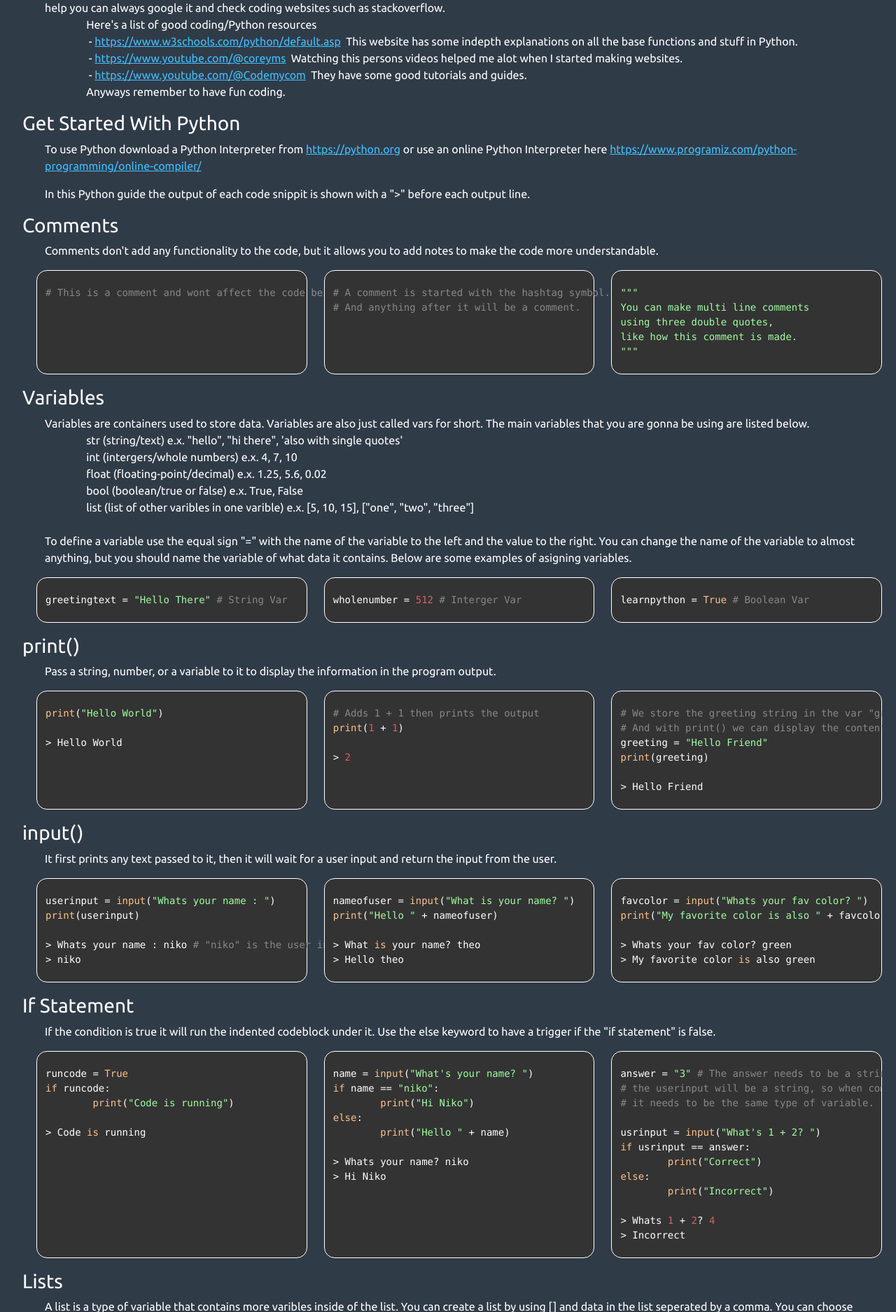
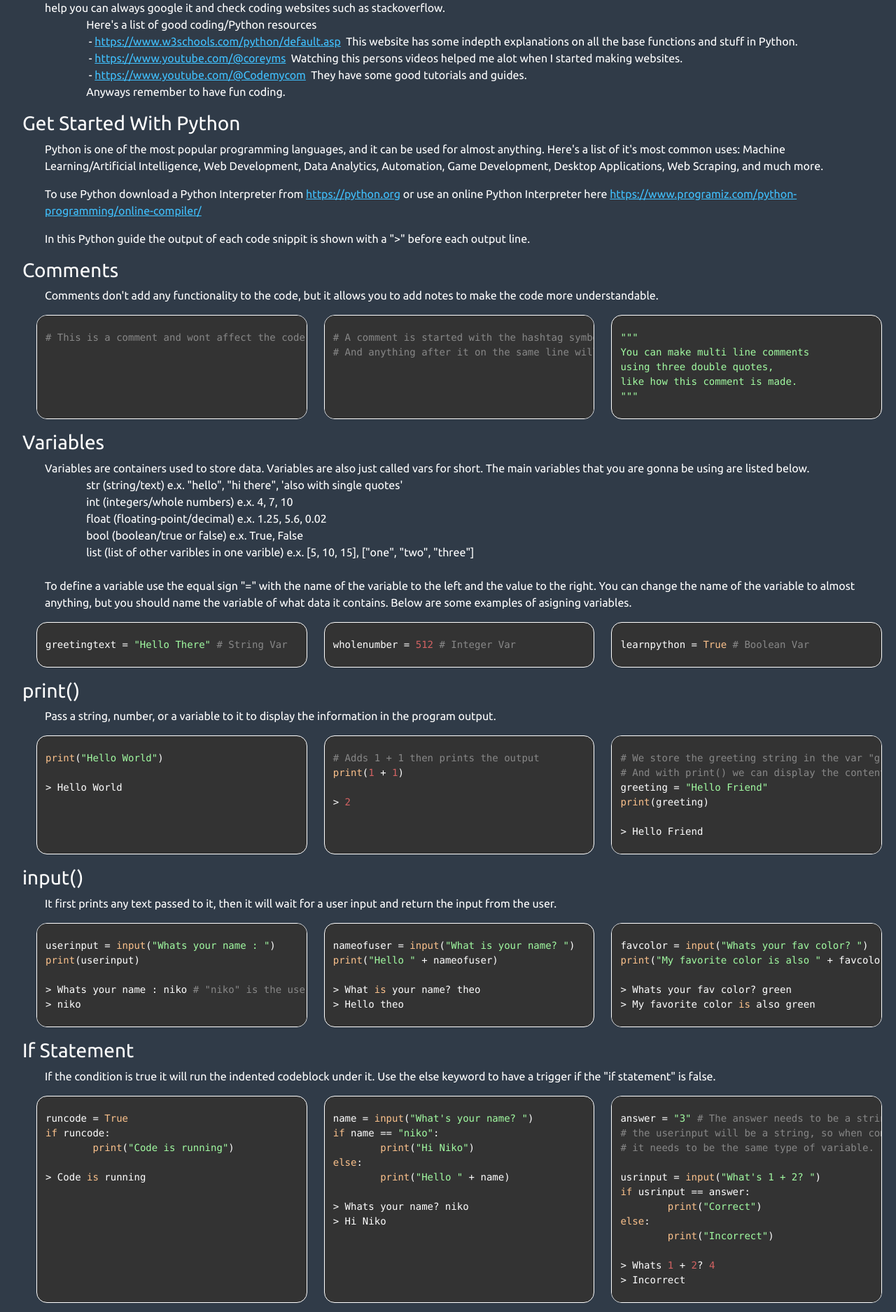
Before and after one commit to NMedvesky/Atomictoad-Studios, a Django app: page /coding/ in a window 1280 px wide. Shown: the part 290-2165 px from the top of the page at 70% size. Run offline with Django 4.2, Linux system fonts and the light colour scheme; some libraries are stand-ins or nearby versions.

Commit message:
Added some stuff in coding.html

```diff
--- a/home/static/home/main.css
+++ b/home/static/home/main.css
@@ -30,6 +30,12 @@ pre code {
   border: 1px solid #ffffff;
   display: block;
   padding: 0px;
+  border-radius: 15px;
+  overflow: auto;
+}
+
+body::-webkit-scrollbar-thumb {
+  background: #696969;
   border-radius: 15px;
 }
 
--- a/home/templates/home/base.html
+++ b/home/templates/home/base.html
@@ -23,7 +23,6 @@
 		<script src="https://cdn.jsdelivr.net/npm/bootstrap@5.3.0-alpha1/dist/js/bootstrap.bundle.min.js" integrity="sha384-w76AqPfDkMBDXo30jS1Sgez6pr3x5MlQ1ZAGC+nuZB+EYdgRZgiwxhTBTkF7CXvN" crossorigin="anonymous"></script>
 
 		<link rel="stylesheet" type="text/css" href="{% static 'home/main.css' %}">
-	</head>
 
 		<!-- Google tag (gtag.js) -->
 		<script async src="https://www.googletagmanager.com/gtag/js?id=G-X6QET8KXKG"></script>
@@ -34,6 +33,7 @@
 
 		  gtag('config', 'G-X6QET8KXKG');
 		</script>
+	</head>
 
 	<body style="font-family: Ubuntu-R; text-align: center;">
 
--- a/home/templates/home/coding.html
+++ b/home/templates/home/coding.html
@@ -23,6 +23,7 @@
 		Anyways remember to have fun coding.</p>
 		<h3>Get Started With Python</h3>
 		<div style="padding-left: 2rem">
+			<p>Python is one of the most popular programming languages, and it can be used for almost anything. Here's a list of it's most common uses: Machine Learning/Artificial Intelligence, Web Development, Data Analytics, Automation, Game Development, Desktop Applications, Web Scraping, and much more.</p>
 			<p>To use Python download a Python Interpreter from <a href="https://python.org">https://python.org</a> or use an online Python Interpreter here <a href="https://www.programiz.com/python-programming/online-compiler/">https://www.programiz.com/python-programming/online-compiler/</a></p>
 			<p>In this Python guide the output of each code snippit is shown with a ">" before each output line.</p>
 		</div>
--- a/home/views.py
+++ b/home/views.py
@@ -10,7 +10,8 @@ codeinfo = [
 	""",
 	"""
 # A comment is started with the hashtag symbol.
-# And anything after it will be a comment.
+# And anything after it on the same line will be a comment.
+
 	""",
 	'''
 """
@@ -25,7 +26,7 @@ like how this comment is made.
 	"name": "Variables",
 	"des": """Variables are containers used to store data. Variables are also just called vars for short. The main variables that you are gonna be using are listed below.
 		str (string/text) e.x. "hello", "hi there", 'also with single quotes'
-		int (intergers/whole numbers) e.x. 4, 7, 10
+		int (integers/whole numbers) e.x. 4, 7, 10
 		float (floating-point/decimal) e.x. 1.25, 5.6, 0.02
 		bool (boolean/true or false) e.x. True, False
 		list (list of other varibles in one varible) e.x. [5, 10, 15], ["one", "two", "three"]
@@ -36,7 +37,7 @@ To define a variable use the equal sign "=" with the name of the variable to the
 greetingtext = "Hello There" # String Var
 	""",
 	"""
-wholenumber = 512 # Interger Var
+wholenumber = 512 # Integer Var
 	""",
 	"""
 learnpython = True # Boolean Var
```
Lines whose indentation alone changed are shown as unchanged.
